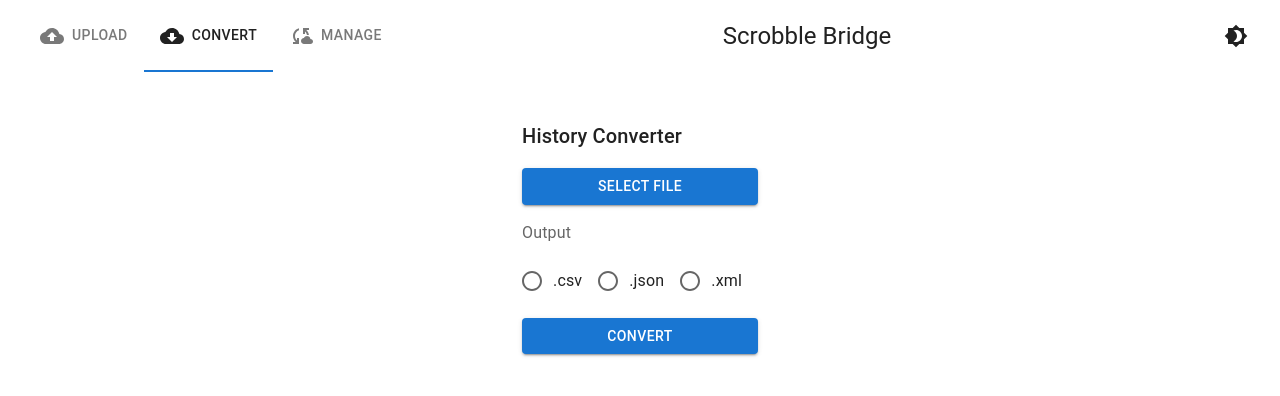
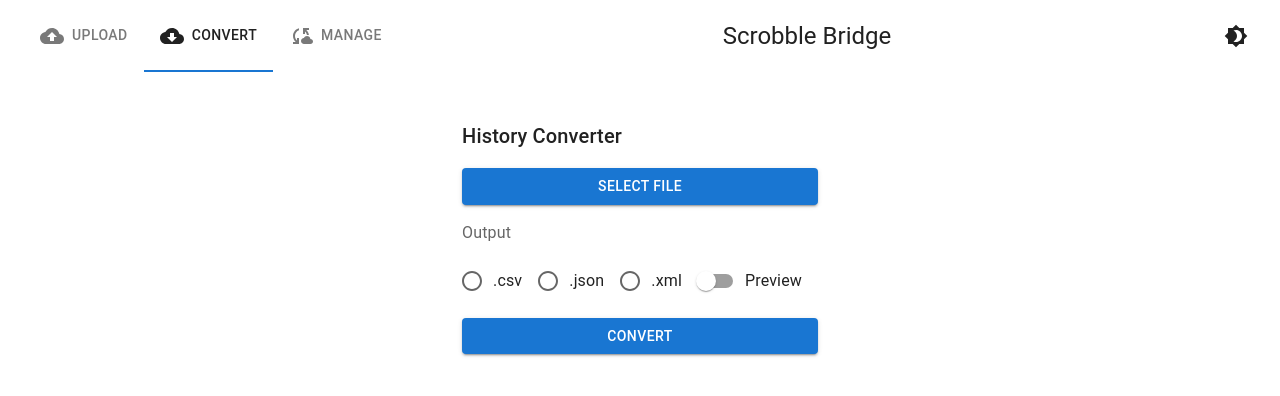
Before and after one commit to Vanbri/Scrobble-Bridge, a React (Vite) app: page / in a window 1280 px wide. Both pictures are taken after a click on the tab "CONVERT". Shown: the top 396 px of the page. Built offline with nearby package versions, Linux system fonts and the light colour scheme.

Commit message:
implement file download

```diff
--- a/src/pages/Convert-Page.tsx
+++ b/src/pages/Convert-Page.tsx
@@ -1,15 +1,26 @@
 import React, { useState } from "react";
-import { Box, Button, FormControlLabel, FormLabel, Radio, RadioGroup, Typography } from "@mui/material";
+import {
+  Box,
+  Button,
+  FormControlLabel,
+  FormLabel,
+  Radio,
+  RadioGroup,
+  Switch,
+  Typography,
+} from "@mui/material";
 import { CopyBlock } from "react-code-blocks";
 import { toCSV } from "../services/ToCSV-Service";
 import { toJSON } from "../services/ToJSON-Service";
 import { toXML } from "../services/ToXML-Service";
+import { downloadFile } from "../services/Download-Service";
 import { SpotifyTrack } from "../interfaces/Spotify-Track";
 
 export const ConvertPage: React.FC = () => {
   const [file, setFile] = useState<File | null>(null);
   const [output, setOutput] = useState("");
   const [format, setFormat] = useState("");
+  const [preview, setPreview] = useState(false);
 
   const handleFileChange = (event: React.ChangeEvent<HTMLInputElement>) => {
     if (event.target.files && event.target.files.length > 0) {
@@ -18,10 +29,14 @@
   };
 
   const handleFormatChange = (event: React.ChangeEvent<HTMLInputElement>) => {
-    setFormat(event.target.value);
+    const newFormat = event.target.value;
+    setFormat(newFormat);
+    if (preview) {
+      handleConvert(newFormat);
+    }
   };
 
-  const handleConvert = async () => {
+  const handleConvert = async (selectedFormat?: string) => {
     if (!file) {
       alert("Selecciona un archivo JSON primero.");
       return;
@@ -35,16 +50,21 @@
         throw new Error("El archivo no contiene un array válido.");
       }
 
+      const conversionFormat = selectedFormat || format;
       let result = "";
-      if (format === "csv") {
+      if (conversionFormat === "csv") {
         result = toCSV(tracks);
-      } else if (format === "json") {
+      } else if (conversionFormat === "json") {
         result = toJSON(tracks);
-      } else if (format === "xml") {
+      } else if (conversionFormat === "xml") {
         result = toXML(tracks);
       }
 
-      setOutput(result);
+      if (preview) {
+        setOutput(result);
+      } else {
+        downloadFile(result, "convertedFile", conversionFormat);
+      }
     } catch (error) {
       console.error("Error procesando el archivo:", error);
       alert("Hubo un error al procesar el archivo.");
@@ -66,14 +86,20 @@
           <FormControlLabel value="csv" control={<Radio />} label=".csv" />
           <FormControlLabel value="json" control={<Radio />} label=".json" />
           <FormControlLabel value="xml" control={<Radio />} label=".xml" />
+          <FormControlLabel
+            control={<Switch checked={preview} onChange={(e) => setPreview(e.target.checked)} />}
+            label="Preview"
+          />
         </RadioGroup>
 
-        <Button variant="contained" onClick={handleConvert}>
-          Convert
-        </Button>
+        {!preview && (
+          <Button variant="contained" onClick={() => handleConvert()}>
+            Convert
+          </Button>
+        )}
       </Box>
 
-      {output && (
+      {preview && output && (
         <CopyBlock
           text={output}
           language=""
--- /dev/null
+++ b/src/services/Download-Service.ts
@@ -0,0 +1,11 @@
+export const downloadFile = (content: string, filename: string, extension: string) => {
+    const blob = new Blob([content], { type: "text/plain;charset=utf-8" });
+    const url = window.URL.createObjectURL(blob);
+    const a = document.createElement("a");
+    a.href = url;
+    a.download = `${filename}.${extension}`;
+    document.body.appendChild(a);
+    a.click();
+    document.body.removeChild(a);
+    window.URL.revokeObjectURL(url);
+};
```
Also changed, not shown: src/interfaces/Spotify-Track.d.ts (renamed from src/interfaces/Spotify-Track.ts).
